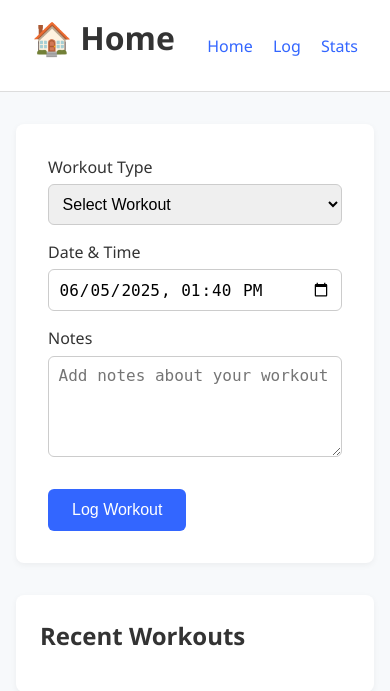
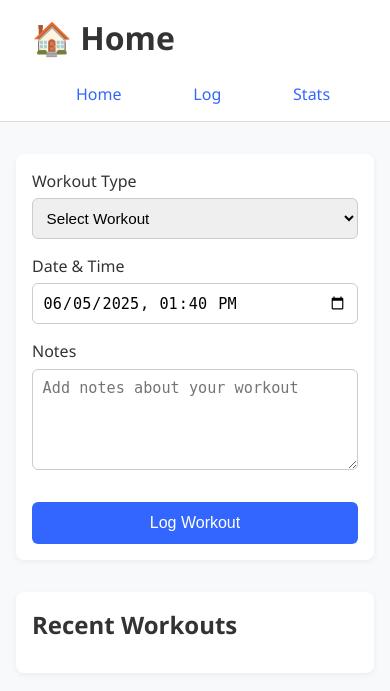
Before and after one commit to ParkSeongGyeol/06_workout_log, a Flask app: page / in a window 390 px wide. Shown: the top 691 px of the page. Run offline with Flask 3, Linux system fonts and the light colour scheme; data that the repository does not hold is empty.

Commit message:
Enhance responsive design across multiple pages and improve layout for better usability

```diff
--- a/static/style.css
+++ b/static/style.css
@@ -131,6 +131,32 @@ textarea {
   .charts canvas {
     max-width: 100%;
   }
+  .summary-card {
+    padding: 1rem;
+  }
+
+  .records,
+  .monthly-summary {
+    padding: 1rem;
+  }
+
+  #lineChart,
+  #barChart,
+  #monthlyRepsChart,
+  #exerciseRatioChart {
+    max-width: 100%;
+    height: auto;
+  }
+
+  .charts {
+    padding: 1rem 0;
+  }
+
+  #record-table,
+  #monthly-table {
+    overflow-x: auto;
+    display: block;
+  }
 }
 
 table {
@@ -173,3 +199,33 @@ th {
 .button-link:hover {
   background-color: #234bcc;
 }
+
+@media (max-width: 480px) {
+  .header {
+    flex-direction: column;
+    align-items: flex-start;
+    gap: 0.5rem;
+  }
+
+  .header nav {
+    width: 100%;
+    display: flex;
+    justify-content: space-around;
+    flex-wrap: wrap;
+  }
+
+  .submit-btn {
+    width: 100%;
+  }
+
+  .records,
+  .card {
+    padding: 1rem;
+  }
+
+  input,
+  select,
+  textarea {
+    font-size: 0.95rem;
+  }
+}
--- a/templates/home.html
+++ b/templates/home.html
@@ -3,7 +3,46 @@
   <head>
     <meta charset="UTF-8" />
     <title>Home</title>
+    <meta name="viewport" content="width=device-width, initial-scale=1.0" />
     <link rel="stylesheet" href="/static/style.css" />
+    <style>
+      @media (max-width: 768px) {
+        .submit-btn {
+          width: 100%;
+        }
+        input,
+        select,
+        textarea {
+          font-size: 0.95rem;
+        }
+        .records,
+        .card {
+          padding: 1rem;
+        }
+        #recent-records ul {
+          padding: 0;
+          margin: 0;
+          list-style: none;
+        }
+        #recent-records li {
+          padding: 0.5rem 0;
+          border-bottom: 1px solid #eee;
+          font-size: 0.95rem;
+          line-height: 1.4;
+        }
+        .header {
+          flex-direction: column;
+          align-items: flex-start;
+          gap: 0.5rem;
+        }
+        .header nav {
+          width: 100%;
+          display: flex;
+          justify-content: space-around;
+          flex-wrap: wrap;
+        }
+      }
+    </style>
     <script src="/static/main.js" defer></script>
   </head>
   <body>
@@ -43,7 +82,10 @@
 
           <div class="form-group">
             <label>Notes</label>
-            <textarea name="note" placeholder="Add notes about your workout"></textarea>
+            <textarea
+              name="note"
+              placeholder="Add notes about your workout"
+            ></textarea>
           </div>
 
           <button type="submit" class="submit-btn">Log Workout</button>
```
Also changed, not shown: templates/log.html (+22 -0 lines), templates/stats.html (+37 -1 lines).
